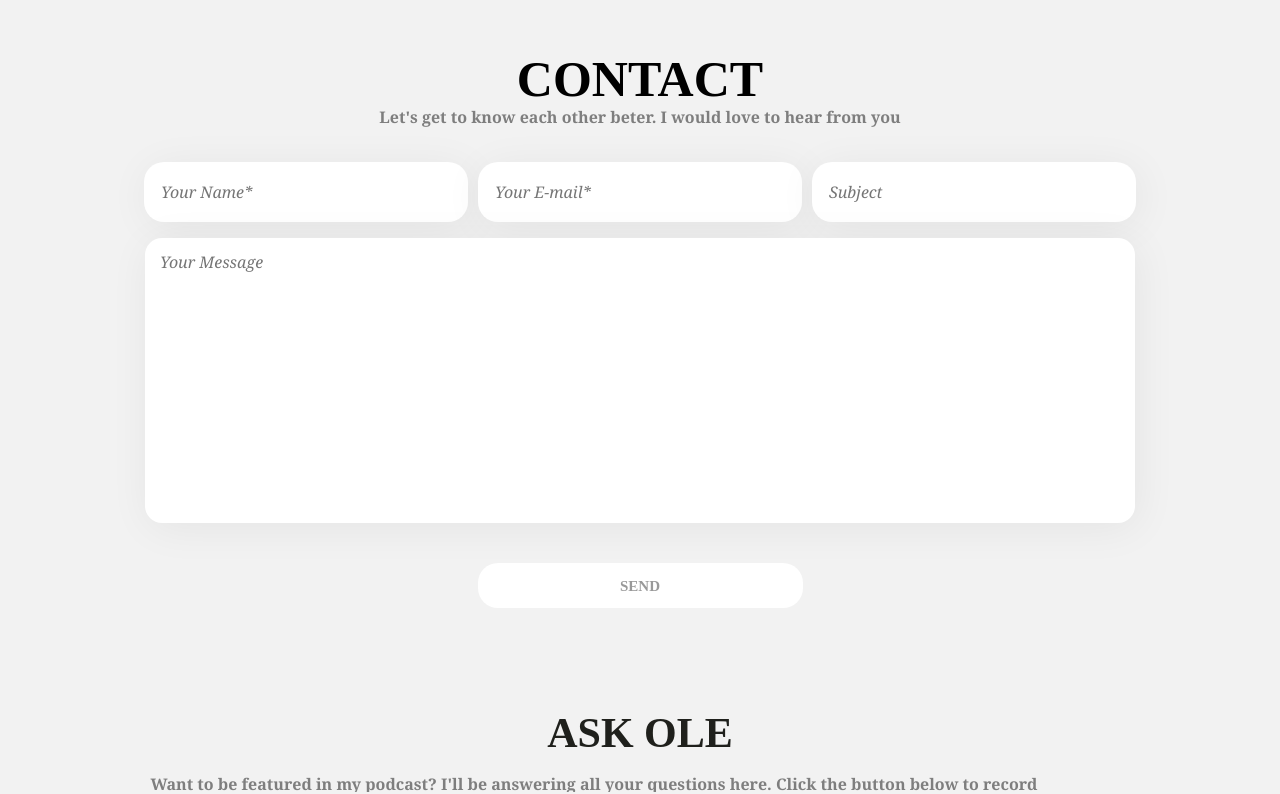
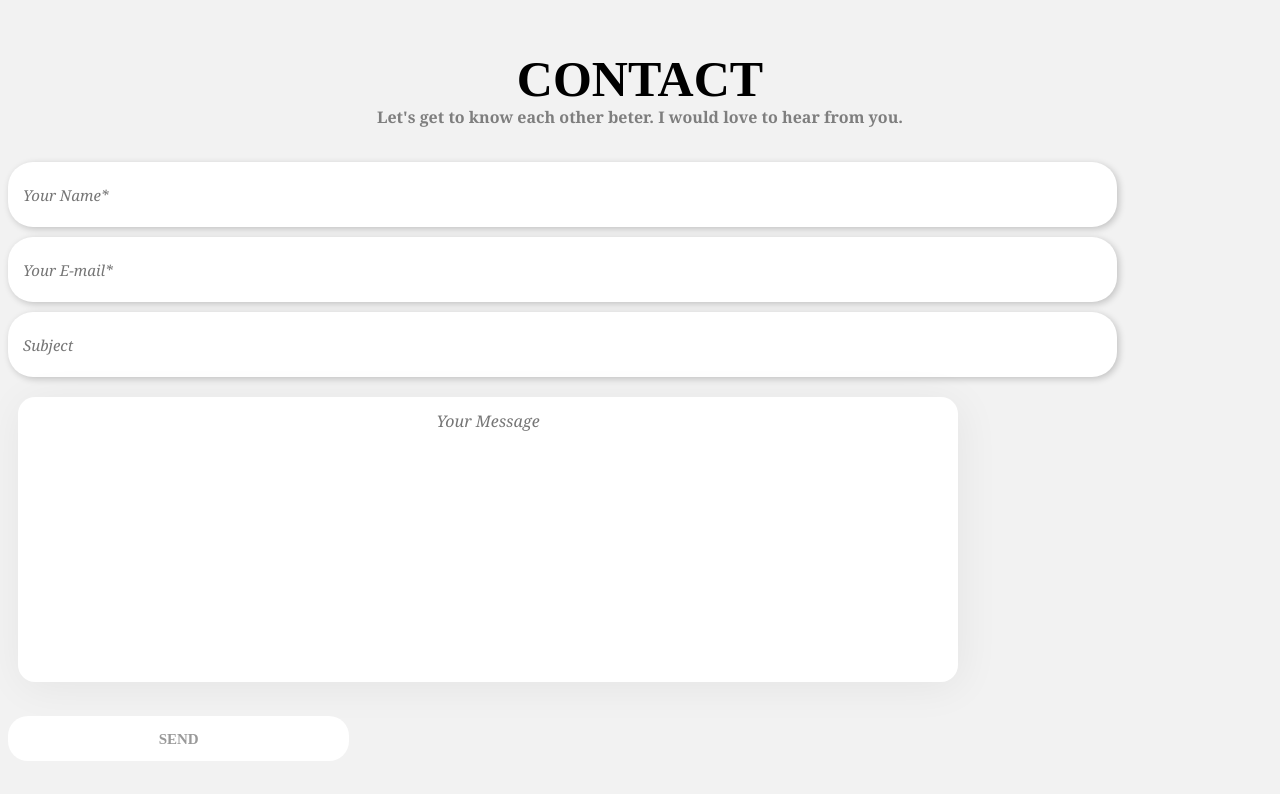
Before and after one commit to SerenityIO/drummers-blog-template, a React app: page /contacts in a window 1280 px wide. Shown: the top 794 px of the page. Built offline with nearby package versions, Linux system fonts and the light colour scheme; the HTML template or start-up script is replaced by a standard one; what react-router-redux would draw is missing.

Commit message:
Contscts

```diff
--- a/src/components-lib/Input/Input.scss
+++ b/src/components-lib/Input/Input.scss
@@ -12,6 +12,7 @@
   border: none;
   padding: 10px 20px;
   background: white;
+  margin: 10px;
   &:focus{
     font-style: normal;
   }
--- a/src/components/ContactsForm/ContactsForm.jsx
+++ b/src/components/ContactsForm/ContactsForm.jsx
@@ -1,45 +1,45 @@
 import React, { Component, Fragment } from 'react'
+
+
+import Input from '../../components-lib/Input'
+import './ContactsForm.scss'
 
  class Form extends Component {
    render() {
      return(
        <Fragment>
-           <p class="contact"><b>Contact</b></p>
-           <p class="text"><b>Let's get to know each other beter. I would love to hear from you</b></p>
-         <form class="form">
-           <input placeholder="Your Name*" type="text" />
-           <input class ="margin" placeholder="Your E-mail*"type="text" />
-           <input placeholder="Subject" type="text" />
-         </form>
-         <div class="form_2">
-           <p><textarea placeholder="Your Message" rows="10" cols="45" name="text"></textarea></p>
-         </div>
-         <div class="form_3">
-           <input type="button" value="Send"/>
-         </div>
-         <p class="ask"><b>Ask ole</b></p>
-         <p class="text_2"><b>Want to be featured in my podcast? I'll be answering all your questions here. Click the
-         button below to record your your question. Please keep it to about a minute long, polite, non-spammy, and
-         focused on drumming. I lere are the full submission quidelines.</b></p>
-         <div class="form_4">
-           <input placeholder="Your Name*" type="text" />
-           <input class ="margin" type="button" value="remove"/>
-           <input type="button" value="Send"/>
-         </div>
-         <p class="text_3"><b>If your question appears on Ask Ole, you'll get an email from me within a week asking
-         you for your shipping address and t-shirt size. This is my way of thanking you for asking a great question
-         and helping to deliver more value to the drummersblog community.</b></p>
-         <div class="display">
-           <form class="form_5">
-             <input placeholder="E-mail*" type="text" />
+         <p className="contact"><b>Contact</b></p>
+         <p className="text"><b>Let's get to know each other beter. I would love to hear from you.</b></p>
+         <div className="container">
+           <div className="row center-xs">
+             <div className="col-xs-10 col-sm-3">
+                <div className="box">
+                    <Input placeholder="Your Name*" />
+                </div>
+             </div>
+             <div className="col-xs-10 col-sm-3">
+                <div className="box">
+                    <Input  placeholder="Your E-mail*" />
+                </div>
+             </div>
+             <div className="col-xs-10 col-sm-3">
+                <div className="box">
+                    <Input  placeholder="Subject" />
+                </div>
+             </div>
+          </div>
+          <div className="row center-xs">
+            <div className="col-xs-12">
+                  <textarea className="form_2" placeholder="Your Message" rows="10" cols="45" name="text" />
+            </div>
+            <div className="col-xs-12">
+                  <input className="form_3" type="button" value="Send"/>
+            </div>
+          </div>
+       </div>
 
-           </form>
-           <form class="form_6">
-             <input class = "detalis"placeholder="Additional Details" type="text" />
-           </form>
-         </div>
 
-       </Fragment>
+      </Fragment>
      )
    }
  }
--- a/src/components/ContactsForm/ContactsForm.scss
+++ b/src/components/ContactsForm/ContactsForm.scss
@@ -0,0 +1,236 @@
+*{
+  background-color:#f2f2f2;
+}
+.contact{
+  font-size: 50px;
+  text-align: center;
+  margin-bottom:0px;
+  text-transform: uppercase;
+}
+.text{
+  font-size: 16px;
+  font-family: "Georgia";
+  color: rgb(126, 126, 126);
+  line-height: 1.2;
+  text-align: center;
+  left: 729px;
+  top: 436.857px;
+  z-index: 43;
+  margin-top: 0px;
+  margin-bottom: 35px;
+}
+.form {
+  text-align: center;
+  background-color: #f2f2f2;
+}
+.form :focus{
+  font-style: normal;
+}
+.form_2 :focus{
+  font-style: normal;
+}
+.form_3 :focus{
+  font-style: normal;
+}
+
+
+.form_2 {
+    font-size: 16px;
+    font-family: "Georgia";
+    color: #7e7e7e;
+    line-height: 1.2;
+    width: 72%;
+    height: 255px;
+    border-radius: 17px;
+    background-color: white;
+    resize: none;
+    font-style: italic;
+    padding: 15px;
+    box-shadow: 3px 5.196px 43px 0px rgba(0, 0, 0, 0.06);
+    border: none;
+    outline: none;
+}
+.form_3{
+    font-size: 15px;
+   font-family: "Montserrat";
+   color: rgb(153, 153, 153);
+   font-weight: bold;
+   line-height: 1.2;
+   left: 939.147px;
+   top: 873.5px;
+   z-index: 32;
+   background-color: white;
+   width: 27%;
+   height: 45px;
+   border-radius: 20px;
+   margin-top: 20px;
+   border: none;
+   text-transform: uppercase;
+   outline:none;
+
+}
+.form_3:hover{
+  color: black;
+  background-color: silver;
+  cursor: pointer;
+   transition: 2s;
+}
+.box{
+  width: 100%;
+
+  input {
+    margin: 0px;
+    margin-bottom: 10px;
+    padding-left:  15px;
+    width: 85%;
+  }
+}
+
+
+.ask {
+  font-size: 42px;
+  font-family: "Montserrat";
+  color: rgb(31, 32, 28);
+  font-weight: bold;
+  text-transform: uppercase;
+  line-height: 1.2;
+  text-align: center;
+  left: 858.846px;
+  top: 1019.3px;
+  z-index: 27;
+  margin-bottom:0px;
+  margin-top: 100px;
+  text-transform: uppercase;
+}
+
+// .RECORD_YOUR_MESSAGE {
+//   font-size: 16px;
+//   font-family: "Montserrat";
+//   color: rgb(31, 32, 28);
+//   font-weight: bold;
+//   line-height: 1.2;
+//   text-align: left;
+//   position: absolute;
+//   left: 537.937px;
+//   top: 1164.9px;
+//   z-index: 25;
+// }
+.form_4 {
+  text-align: center;
+ input {
+   font-size: 15px;
+   font-family: "Montserrat";
+   color: rgb(153, 153, 153);
+   font-weight: bold;
+   line-height: 1.2;
+   left: 939.147px;
+   top: 873.5px;
+   z-index: 32;
+   background-color: white;
+   width: 200px;
+   height: 35px;
+   border-radius: 20px;
+   border: none;
+   text-transform: uppercase;
+   outline:none;
+   margin-bottom: 55px;
+ }
+}
+.text_2 {
+    text-align: center;
+    font-size: 16px;
+    font-family: "Georgia";
+    color: rgb(126, 126, 126);
+    line-height: 1.2;
+    left: 479.778px;
+    top: 1077.457px;
+    width: 928px;
+    height: 35px;
+    z-index: 26;
+    margin-bottom: 55px;
+    margin-left: 122px;
+}
+
+.form_4 :hover{
+  color: black;
+  background-color: silver;
+  cursor: pointer;
+   transition: 2s;
+}
+.display{
+  display: flex;
+}
+.text_3{
+  font-size: 16px;
+  font-family: "Georgia";
+  color: rgb(126, 126, 126);
+  line-height: 1.2;
+  text-align: center;
+  left: 479.125px;
+  top: 1265.457px;
+  width: 929px;
+  height: 35px;
+  z-index: 14;
+  margin-top: 0px;
+  margin-bottom: 45px;
+  margin-left: 122px;
+}
+.form_5 {
+  text-align: center;
+  background-color: #f2f2f2;
+  margin-left: 100px;
+  margin-bottom: 60px;
+  input {
+    font-size: 14px;
+    font-family: "Georgia";
+    color: rgb(85, 85, 85);
+    font-style: italic;
+    line-height: 1.2;
+    text-align: left;
+    left: 500.317px;
+    top: 1329.6px;
+    z-index: 13;
+    border-radius: 10px;
+    background-color: white;
+    width: 265px;
+    height: 40px;
+    font-style: italic;
+    padding: 5px 17px;
+    box-shadow: 3px 5.196px 43px 0px rgba(0, 0, 0, 0.06);
+    border: none;
+    outline:none;
+  }
+}
+.form_5 :focus{
+  font-style: normal;
+}
+.form_6 {
+  text-align: center;
+  background-color: #f2f2f2;
+  input {
+    font-size: 14px;
+    font-family: "Georgia";
+    color: rgb(85, 85, 85);
+    font-style: italic;
+    line-height: 1.2;
+    text-align: left;
+    left: 773.908px;
+    top: 1329.6px;
+    z-index: 11;
+    margin-left: 12px;
+    padding: 5px 17px;
+    border-radius: 10px;
+    background-color: rgb(255, 255, 255);
+    box-shadow: 3px 5.196px 43px 0px rgba(0, 0, 0, 0.06);
+    left: 755px;
+    top: 1318px;
+    width: 640px;
+    height: 40px;
+    border: none;
+    outline:none;
+  }
+
+}
+.form_6 :focus{
+  font-style: normal;
+}
--- a/src/containers/Contacts/Contacts.jsx
+++ b/src/containers/Contacts/Contacts.jsx
@@ -13,7 +13,8 @@ class Contacts extends Component {
   render = () => {
     return (
       <div>
-        <Form/>
+        <Form />
+
       </div>
     )
   }
```
Also changed, not shown: src/components-lib/Button/Button.jsx (added, +16 -0 lines), src/containers/Contacts/form.jsx (added, +47 -0 lines), src/components-lib/Button/Button.scss (added), src/components-lib/Button/index.js (added).
